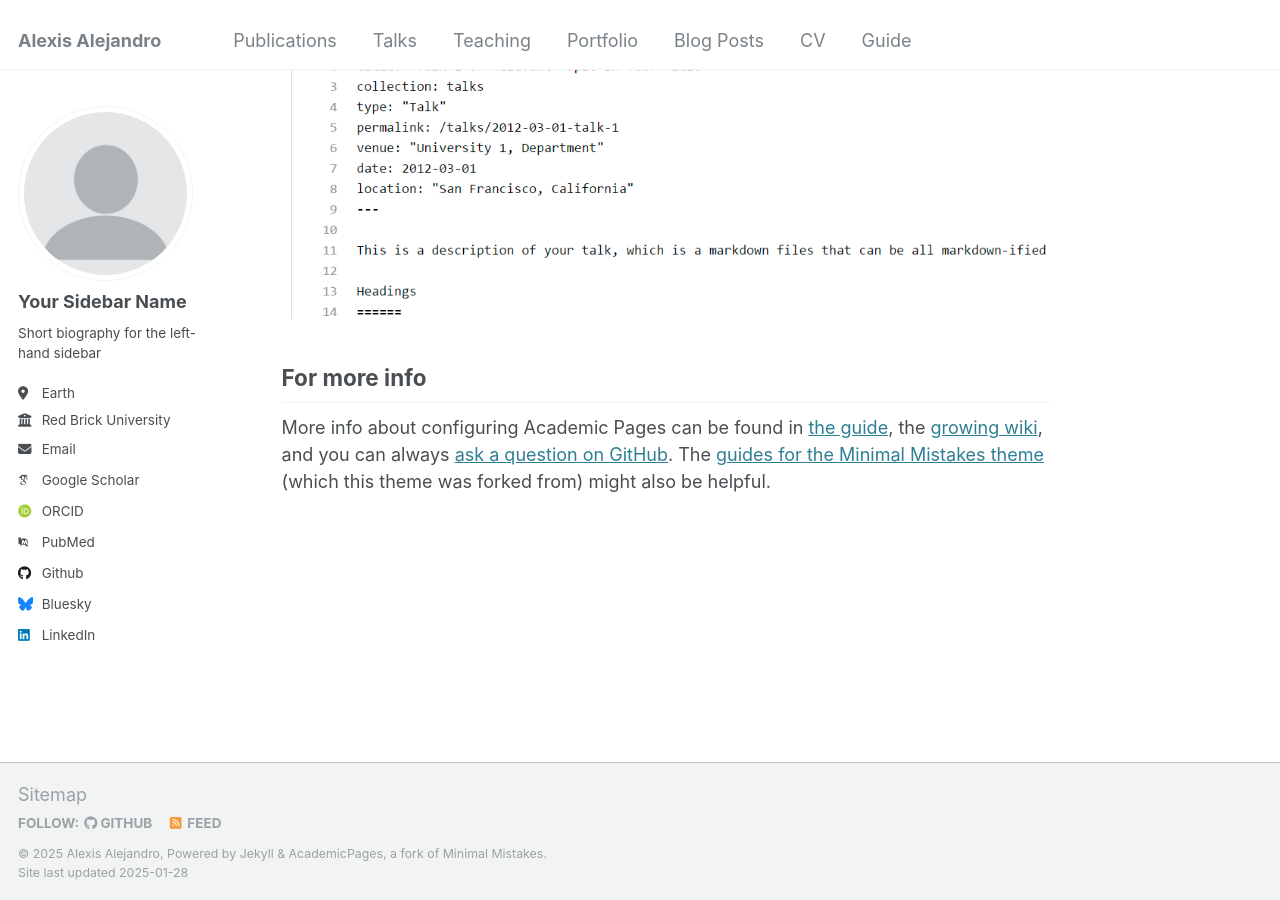
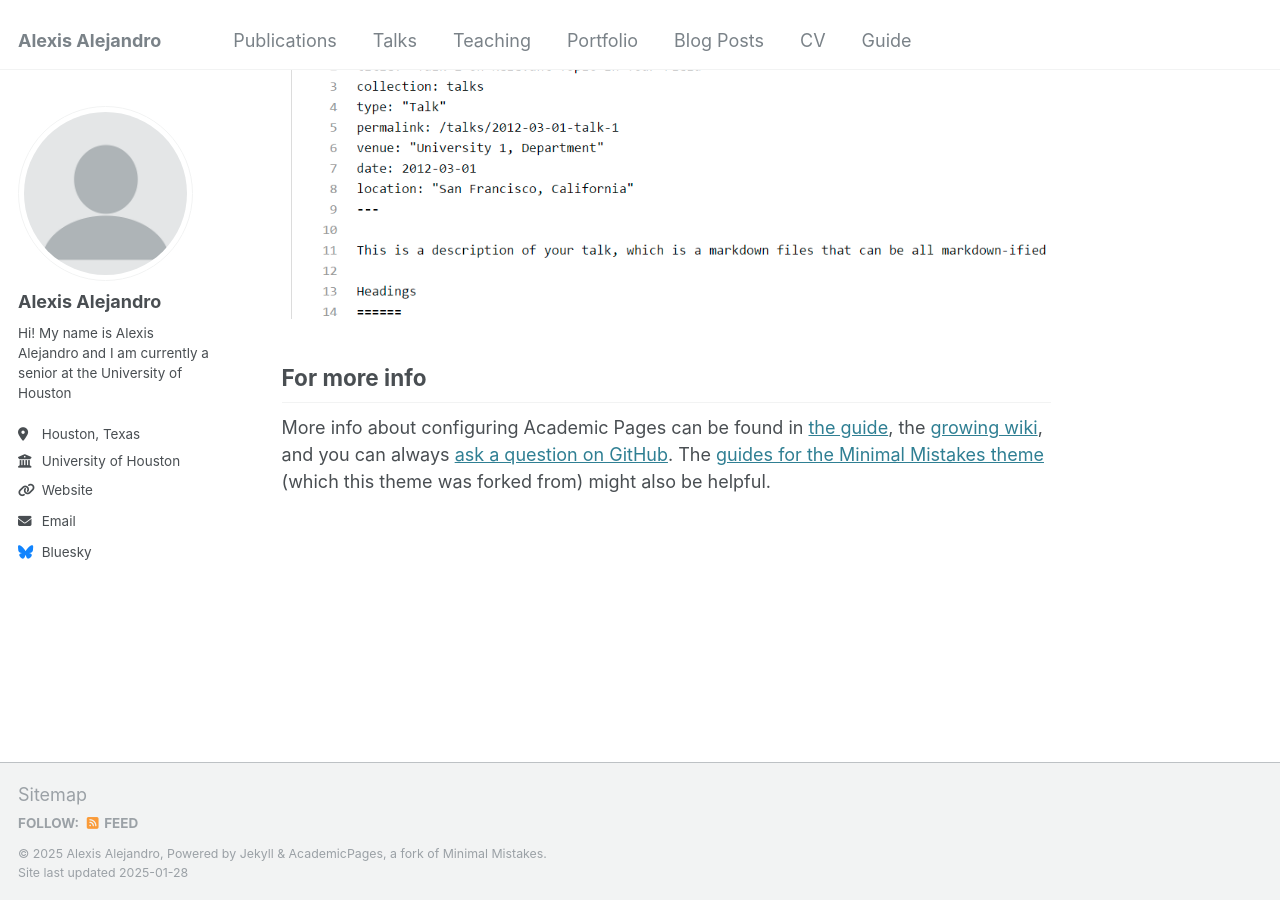
Before and after one commit to AlexisA3400/AlexisA3400.github.io, a Jekyll site: the page built from _pages/about.md, in a window 1280 px wide and 900 px high, scrolled down 2643 px. Built offline with Jekyll 4.4.1, drawn with Linux system fonts in a browser that asks for light colours; some web fonts are replaced.

Commit message:
_config.yml

```diff
--- a/_config.yml
+++ b/_config.yml
@@ -22,21 +22,21 @@ repository               : "academicpages/academicpages.github.io"
 author:
   # Biographic information
   avatar           : "profile.png"
-  name             : "Your Sidebar Name"
+  name             : "Alexis Alejandro"
   pronouns         : # example: "she/her"
-  bio              : "Short biography for the left-hand sidebar"
-  location         : "Earth"
-  employer         : "Red Brick University"
-  uri              : # URL
-  email            : "none@example.org"
+  bio              : "Hi! My name is Alexis Alejandro and I am currently a senior at the University of Houston"
+  location         : "Houston, Texas"
+  employer         : "University of Houston"
+  uri              : "cs.uh.edu"# URL
+  email            : "aalejan8@cougarnet.uh.edu"
 
   # Academic websites
   arxiv            : # URL - Update with the correct link to your profile
-  googlescholar    : "https://scholar.google.com/citations?user=PS_CX0AAAAAJ"
+  googlescholar    : #"https://scholar.google.com/citations?user=PS_CX0AAAAAJ"
   impactstory      : # URL
-  orcid            : "http://orcid.org/yourorcidurl"
+  orcid            : #"http://orcid.org/yourorcidurl"
   semantic         : # URL
-  pubmed           : "https://www.ncbi.nlm.nih.gov/pubmed/?term=john+snow"
+  pubmed           : #"https://www.ncbi.nlm.nih.gov/pubmed/?term=john+snow"
   researchgate     : # URL
   scopus           : # URL
 
@@ -44,7 +44,7 @@ author:
   bitbucket        : # Username - Update with your username on the site
   codepen          : # Username
   dribbble         : # Username
-  github           : "academicpages"
+  github           : #"academicpages"
   kaggle           : # Username
   stackoverflow    : # User number or user number and name (i.e., use "1" or "1/jeff-atwood")
 
@@ -58,7 +58,7 @@ author:
   keybase          : # Username
   instagram        : # Username
   lastfm           : # Username
-  linkedin         : "https://www.linkedin.com/in/alexis-alejandro-6016331a2?lipi=urn%3Ali%3Apage%3Ad_flagship3_profile_view_base%3BdGAmf7B9TXqXkq61GXXxPQ%3D%3D"# Username
+  linkedin         : # Username
   mastodon         : # URL
   medium           : # URL
   pinterest        : # Username
```
